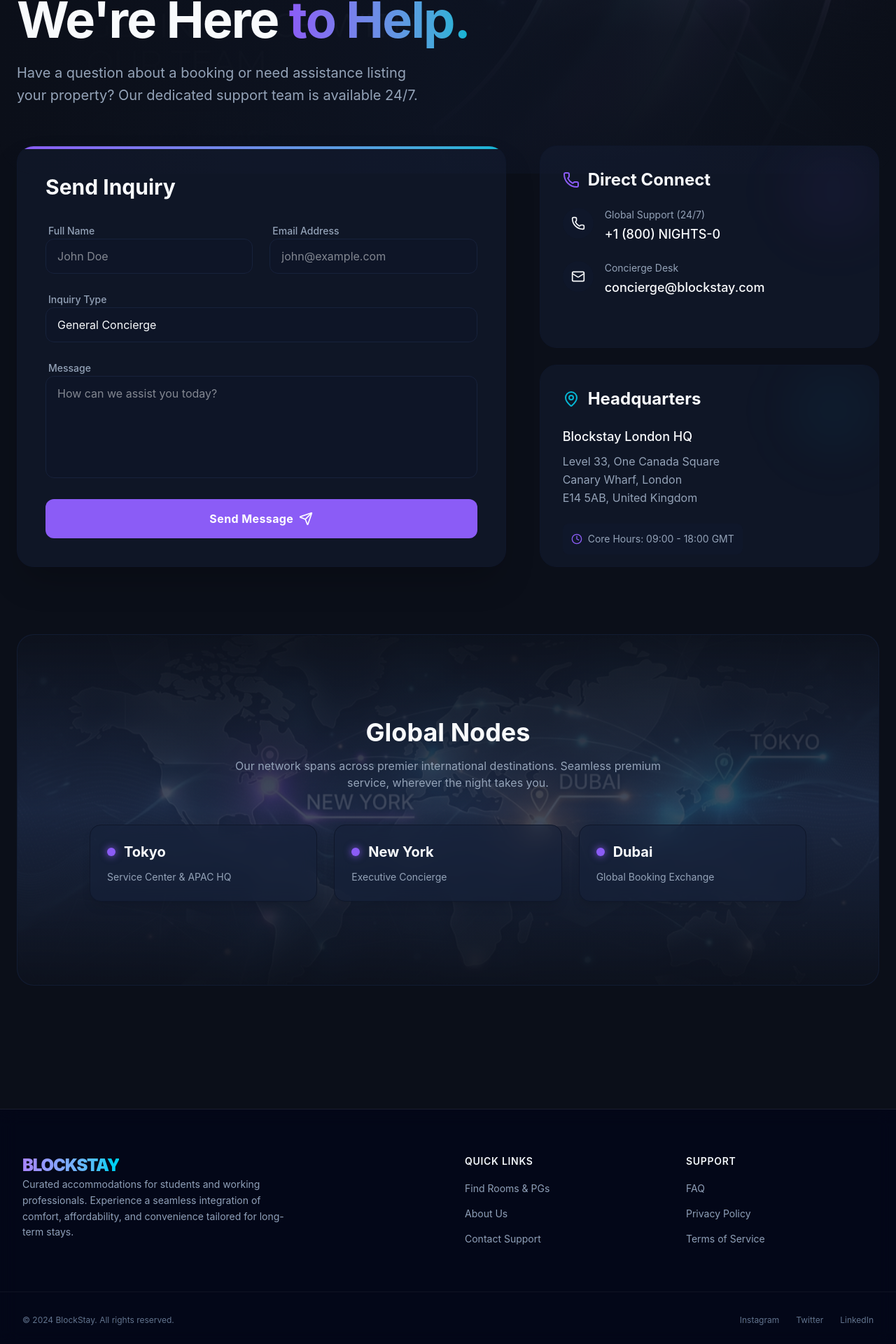
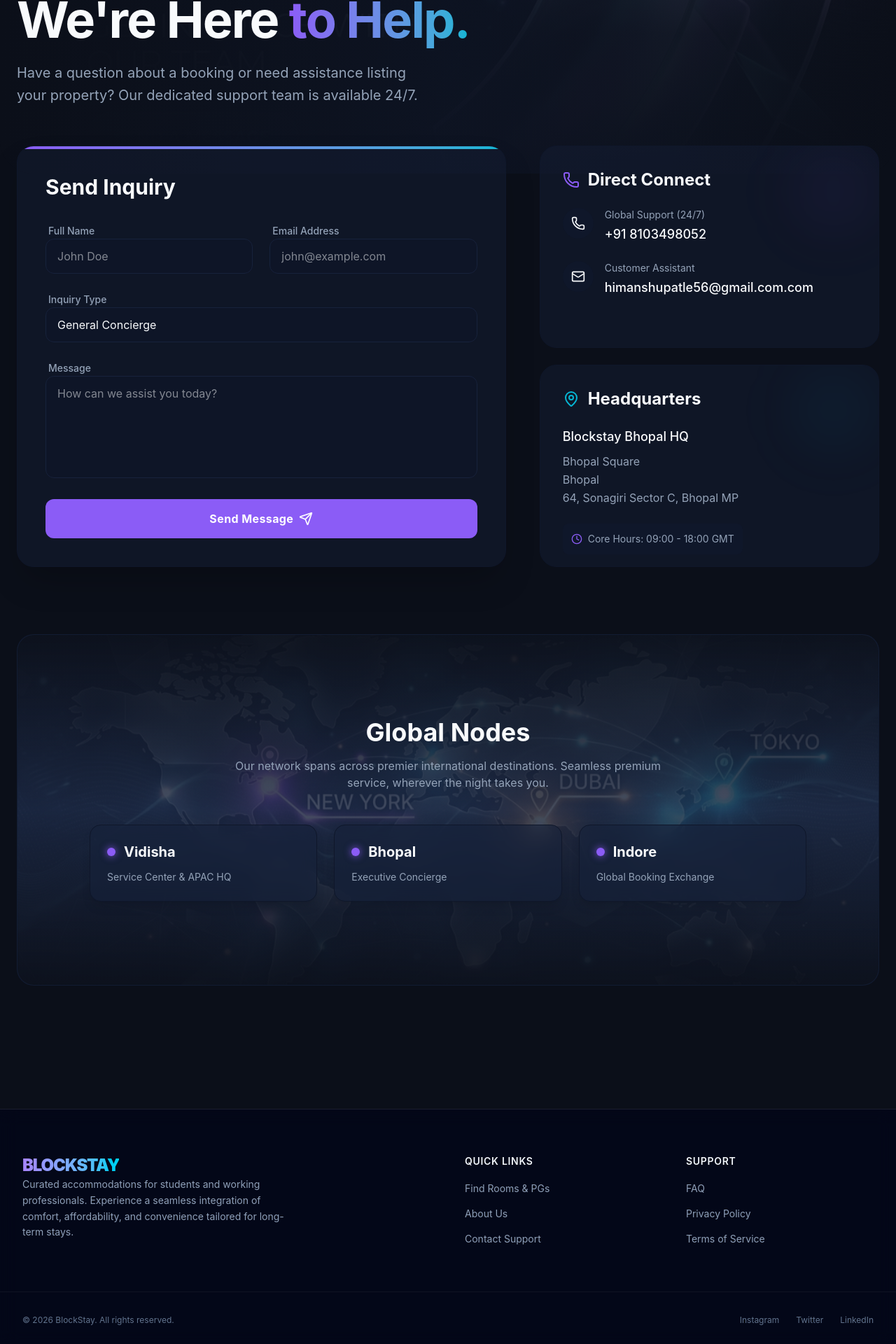
Before and after one commit to himan-10/Block-Stay, a React (Vite) app in the folder Frontend/: page /contact in a window 1280 px wide. Shown: the part 232-2152 px from the top of the page at 70% size. Built offline with nearby package versions, Linux system fonts and the light colour scheme; no server answers.

Commit message:
implwented features

```diff
--- a/Frontend/src/Components/Reusable/Footer.jsx
+++ b/Frontend/src/Components/Reusable/Footer.jsx
@@ -38,7 +38,7 @@ const Footer = () => {
       </div>
 
       <div className="max-w-7xl mx-auto px-8 mt-16 pt-8 border-t border-white/5 flex flex-col md:flex-row justify-between items-center text-xs text-slate-500">
-        <p>© 2024 BlockStay. All rights reserved.</p>
+        <p>© 2026 BlockStay. All rights reserved.</p>
         <div className="flex gap-6 mt-4 md:mt-0">
           <a href="#" className="hover:text-slate-300 transition-colors">Instagram</a>
           <a href="#" className="hover:text-slate-300 transition-colors">Twitter</a>
--- a/Frontend/src/Components/Reusable/RoomCard.jsx
+++ b/Frontend/src/Components/Reusable/RoomCard.jsx
@@ -41,7 +41,7 @@ const RoomCard = ({ room }) => {
         </div>
         <div className="flex items-center gap-6 pt-4 border-t border-outline-variant/10">
           <div className="flex items-center gap-2 text-on-surface-variant">
-            <span className="material-symbols-outlined text-lg">king_bed</span>
+            <span className="material-symbols-outlined text-lg">King_bed</span>
             <span className="text-xs">{bedding}</span>
           </div>
           <div className="flex items-center gap-2 text-on-surface-variant">
--- a/Frontend/src/Landing_pages/Public_Pages/All_Rooms.jsx
+++ b/Frontend/src/Landing_pages/Public_Pages/All_Rooms.jsx
@@ -290,10 +290,11 @@ const All_Rooms = () => {
         <div>
           <h5 className="text-violet-500 font-bold mb-6 tracking-widest text-[10px] uppercase">Experience</h5>
           <ul className="space-y-4">
-            <li><a className="text-slate-500 hover:text-cyan-400 transition-colors" href="#">Obsidian Lounge</a></li>
-            <li><a className="text-slate-500 hover:text-cyan-400 transition-colors" href="#">The Spa</a></li>
-            <li><a className="text-slate-500 hover:text-cyan-400 transition-colors" href="#">Concierge App</a></li>
-            <li><a className="text-slate-500 hover:text-cyan-400 transition-colors" href="#">Private Events</a></li>
+            <li><a className="text-slate-500 hover:text-cyan-400 transition-colors" href="#">🔍Seamless Room Search</a></li>
+            <li><a className="text-slate-500 hover:text-cyan-400 transition-colors" href="#">📍Location-Based Recovery</a></li>
+            <li><a className="text-slate-500 hover:text-cyan-400 transition-colors" href="#">🏠Verified Listing</a></li>
+            <li><a className="text-slate-500 hover:text-cyan-400 transition-colors" href="#">💬Direct Owner Connect</a></li>
+             <li><a className="text-slate-500 hover:text-cyan-400 transition-colors" href="#">❤️Save & Compare Rooms</a></li>
           </ul>
         </div>
         <div className="space-y-6">
@@ -304,7 +305,7 @@ const All_Rooms = () => {
               <span className="material-symbols-outlined text-lg">arrow_forward</span>
             </button>
           </div>
-          <p className="text-[10px] text-slate-600">© 2024 BlockStay. All rights reserved.</p>
+          <p className="text-[10px] text-slate-600">© 2026 BlockStay. All rights reserved.</p>
         </div>
       </footer>
     </div>
--- a/Frontend/src/Landing_pages/Public_Pages/ContactUs.jsx
+++ b/Frontend/src/Landing_pages/Public_Pages/ContactUs.jsx
@@ -159,7 +159,7 @@ const ContactUs = () => {
                   </div>
                   <div>
                     <p className="text-sm text-on-surface-variant mb-1">Global Support (24/7)</p>
-                    <p className="font-medium text-lg">+1 (800) NIGHTS-0</p>
+                    <p className="font-medium text-lg">+91 8103498052</p>
                   </div>
                 </div>
 
@@ -168,8 +168,8 @@ const ContactUs = () => {
                     <Mail className="w-5 h-5" />
                   </div>
                   <div>
-                    <p className="text-sm text-on-surface-variant mb-1">Concierge Desk</p>
-                    <p className="font-medium text-lg">concierge@blockstay.com</p>
+                    <p className="text-sm text-on-surface-variant mb-1">Customer Assistant</p>
+                    <p className="font-medium text-lg">himanshupatle56@gmail.com.com</p>
                   </div>
                 </div>
               </div>
@@ -183,11 +183,11 @@ const ContactUs = () => {
               </h3>
               <div className="space-y-6 relative z-10">
                 <div className="flex flex-col gap-2">
-                  <p className="font-medium text-lg">Blockstay London HQ</p>
+                  <p className="font-medium text-lg">Blockstay Bhopal HQ</p>
                   <p className="text-on-surface-variant leading-relaxed">
-                    Level 33, One Canada Square<br/>
-                    Canary Wharf, London<br/>
-                    E14 5AB, United Kingdom
+                   Bhopal Square<br/>
+                   Bhopal<br/>
+                   64, Sonagiri Sector C, Bhopal MP
                   </p>
                 </div>
                 <div className="flex items-center gap-2 text-sm text-on-surface-variant bg-surface-container rounded-lg p-3 w-max cursor-default">
@@ -225,9 +225,9 @@ const ContactUs = () => {
 
               <div className="grid md:grid-cols-3 gap-6">
                 {[
-                  { city: "Tokyo", desc: "Service Center & APAC HQ", delay: 0.1 },
-                  { city: "New York", desc: "Executive Concierge", delay: 0.2 },
-                  { city: "Dubai", desc: "Global Booking Exchange", delay: 0.3 }
+                  { city: "Vidisha", desc: "Service Center & APAC HQ", delay: 0.1 },
+                  { city: "Bhopal", desc: "Executive Concierge", delay: 0.2 },
+                  { city: "Indore", desc: "Global Booking Exchange", delay: 0.3 }
                 ].map((node) => (
                   <motion.div
                     key={node.city}
```
